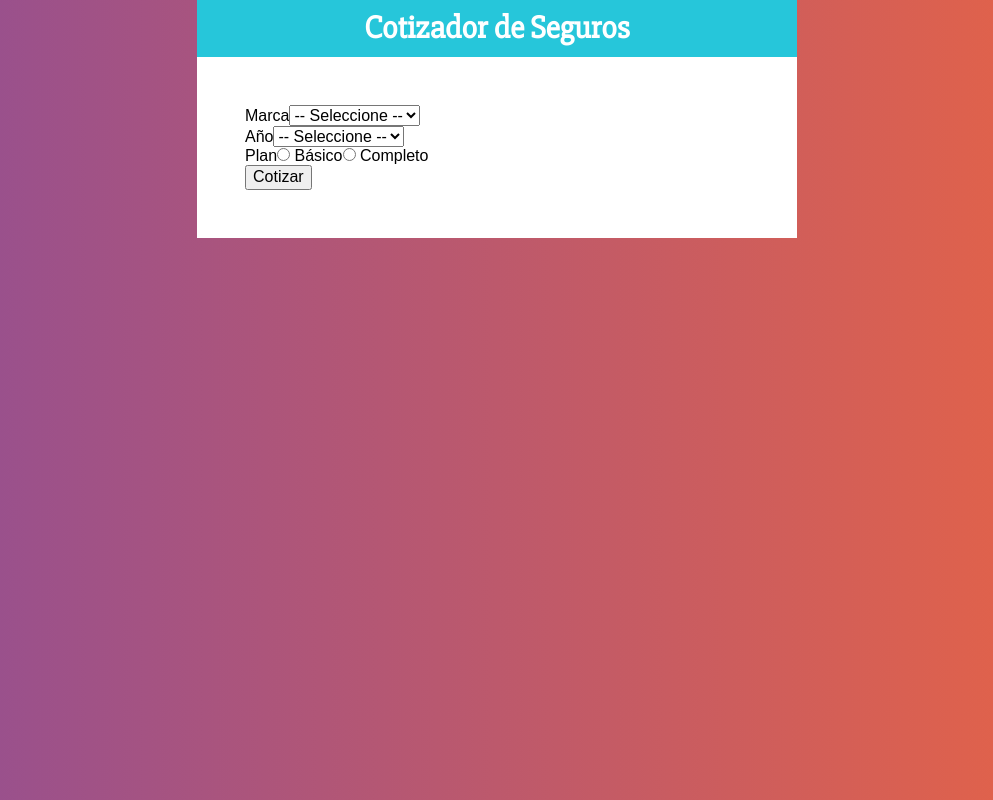
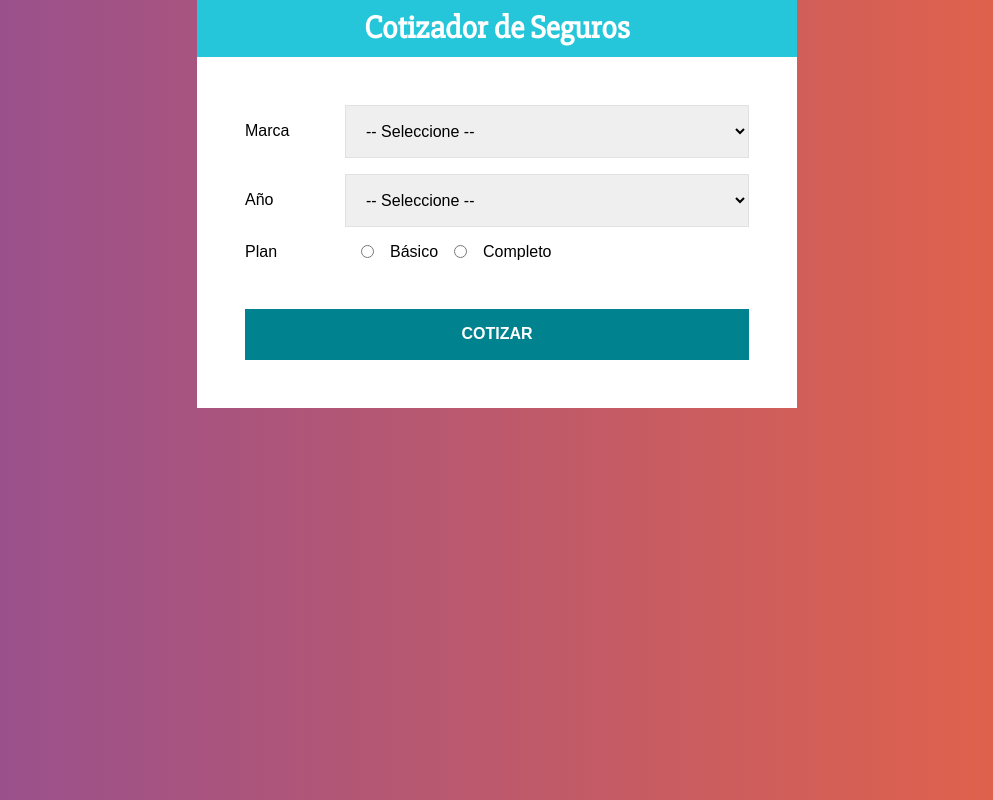
Before and after one commit to bryan2811/cotizador-seguro-autos-react, a React (Create React App) app: page / in a window 1280 px wide. Shown: the whole page, without its empty margins (143-1136 px from the left). Built offline with nearby package versions, Linux system fonts and the light colour scheme.

Commit message:
styled components al formulario

```diff
--- a/src/components/Formulario.js
+++ b/src/components/Formulario.js
@@ -1,21 +1,62 @@
 import React from 'react';
+import styled from '@emotion/styled';
+
+const Campo = styled.div`
+    display: flex;
+    margin-bottom: 1rem;
+    align-items: center;
+`;
+
+const Label = styled.label`
+    flex: 0 0 100px;
+`;
+
+const Select = styled.select`
+    display: block;
+    width: 100%;
+    padding: 1rem;
+    border: 1px solid #E1E1E1;
+    --webkit-appearance: none;
+`;
+
+const InputRadio = styled.input`
+    margin: 0 1rem;
+`;
+
+const Boton = styled.button`
+    background-color: #00838F;
+    font-size: 16px;
+    width: 100%;
+    padding: 1rem;
+    color: #FFFFFF;
+    text-transform: uppercase;
+    font-weight: bold;
+    border: none;
+    transition: background-color .3s ease;
+    margin-top: 2rem;
+
+    &:hover {
+        background-color: #26C6DA;
+        cursor: pointer;
+    }
+`;
 
 const Formulario = () => {
     return (
         <form>
-            <div>
-                <label>Marca</label>
-                <select>
+            <Campo>
+                <Label>Marca</Label>
+                <Select>
                     <option value="">-- Seleccione --</option>
                     <option value="americano">Americano</option>
                     <option value="europeo">Europeo</option>
                     <option value="asiatico">Asiático</option>
-                </select>
-            </div>
+                </Select>
+            </Campo>
 
-            <div>
-                <label>Año</label>
-                <select>
+            <Campo>
+                <Label>Año</Label>
+                <Select>
                     <option value="">-- Seleccione --</option>
                     <option value="2021">2021</option>
                     <option value="2020">2020</option>
@@ -27,16 +68,16 @@
                     <option value="2014">2014</option>
                     <option value="2013">2013</option>
                     <option value="2012">2012</option>
-                </select>
-            </div>
+                </Select>
+            </Campo>
 
-            <div>
-                <label>Plan</label>
-                <input type="radio" name="plan" value="basico"/> Básico
-                <input type="radio" name="plan" value="completo"/> Completo
-            </div>
+            <Campo>
+                <Label>Plan</Label>
+                <InputRadio type="radio" name="plan" value="basico"/> Básico
+                <InputRadio type="radio" name="plan" value="completo"/> Completo
+            </Campo>
 
-            <button type="button">Cotizar</button>
+            <Boton type="button">Cotizar</Boton>
         </form>
      );
 }
```
